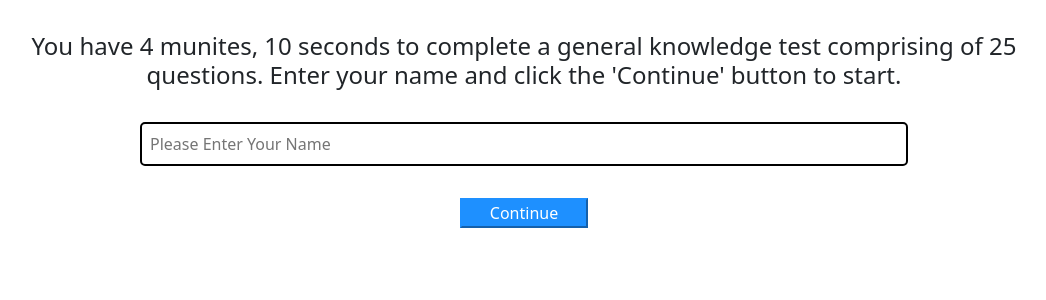
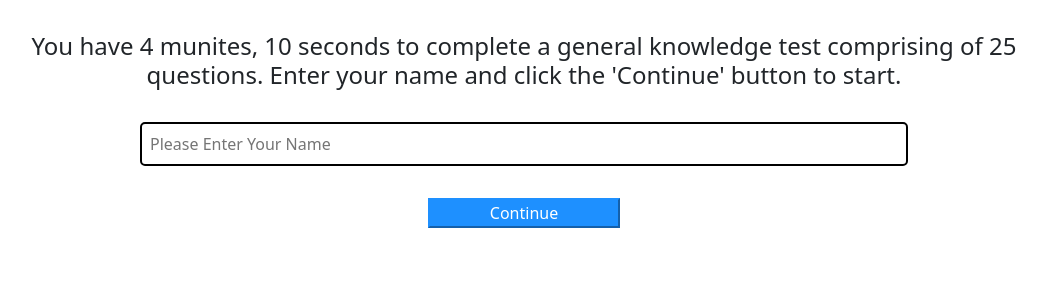
Before and after one commit to Prim3timer/test, a React (Create React App) app: page / in a window 1280 px wide. Shown: the top 300 px of the page, without its empty margins (116-1162 px from the left). Built offline with nearby package versions, Linux system fonts and the light colour scheme.

Commit message:
deperate attempt for css

```diff
--- a/src/index.css
+++ b/src/index.css
@@ -27,8 +27,8 @@
 button {
   background-color: dodgerblue;
   border-color: dodgerblue;
-  width: 8rem;
-  font-size: 2rem;
+  width: 12rem;
+  font-size: 3rem;
   color: white;
   border-radius: 5px;
 }
@@ -71,7 +71,7 @@ input{
   /* background-color: blue; */
 }
 ul {
-  width: 20vw;
+  width: 30vw;
   margin: 0 auto;
   text-align: left;
   list-style-type: none;
```
